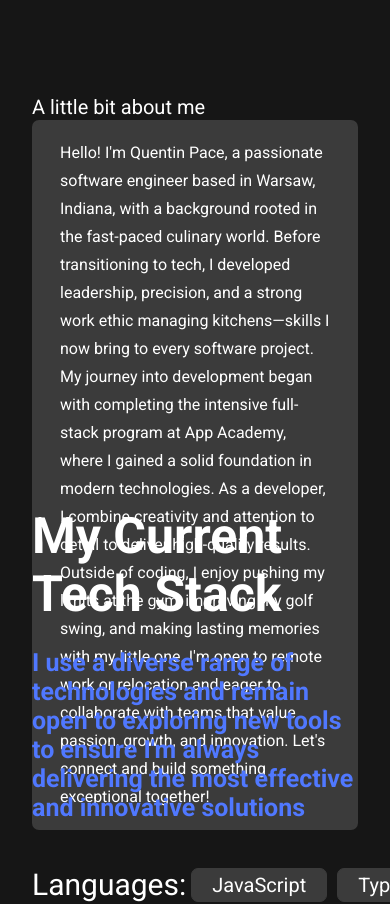
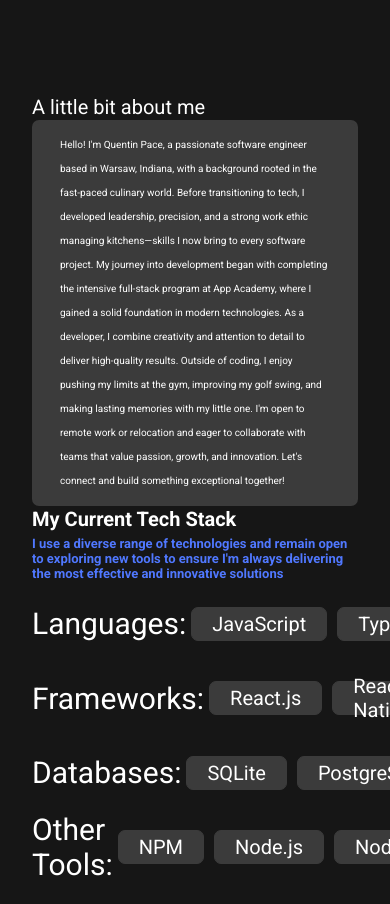
Before and after one commit to QuentinPace/MyPortfolio, a React (Vite) app: page / in a window 390 px wide. Shown: the part 1000-1904 px from the top of the page. Built offline with nearby package versions, Linux system fonts and the light colour scheme.

Commit message:
tech stack media queries

```diff
--- a/src/components/About/About.css
+++ b/src/components/About/About.css
@@ -26,8 +26,8 @@
 }
 
 .about-articles div article p {
-    font-size: 19px;
-    line-height: 37px;
+    font-size: 17px;
+    line-height: 34px;
 }
 
 .about-articles {
@@ -147,7 +147,16 @@
     border: 1px solid rgb(80, 0, 255);
 }
 
-@media (max-width: 1500px) {
+@media (max-width: 1700px) {
+
+    .technology-container h3 {
+        font-size: 22px;
+        margin: 5px 0px;
+    }
+
+    .technology-container h2 {
+        font-size: 40px;
+    }
 
     .about-articles div article p {
         font-size: 16px;
@@ -161,7 +170,15 @@
 
 }
 
-@media (max-width: 1050px) {
+@media (max-width: 1150px) {
+
+    .technology-container h2 {
+        font-size: 30px;
+    }
+
+    .technology-container h3 {
+        font-size: 20px;
+    }
 
     .about-articles {
         grid-template-areas:
@@ -176,7 +193,15 @@
 
 }
 
-@media (max-width: 730px) {
+@media (max-width: 830px) {
+
+    .technology-container h2 {
+        font-size: 25px;
+    }
+
+    .technology-container h3 {
+        font-size: 15px;
+    }
 
     .about-articles {
         grid-template-areas:
@@ -190,3 +215,28 @@
     }
 
 }
+
+@media (max-width: 620px) {
+
+    .technology-container h2 {
+        font-size: 20px;
+    }
+
+    .technology-container h3 {
+        font-size: 13px;
+    }
+
+    .about-articles div article p {
+        font-size: 13px;
+        line-height: 28px;
+    }
+
+}
+
+@media (max-width: 510px) {
+    .about-articles div article p {
+        font-size: 10px;
+        line-height: 24px;
+    }
+
+}
```
